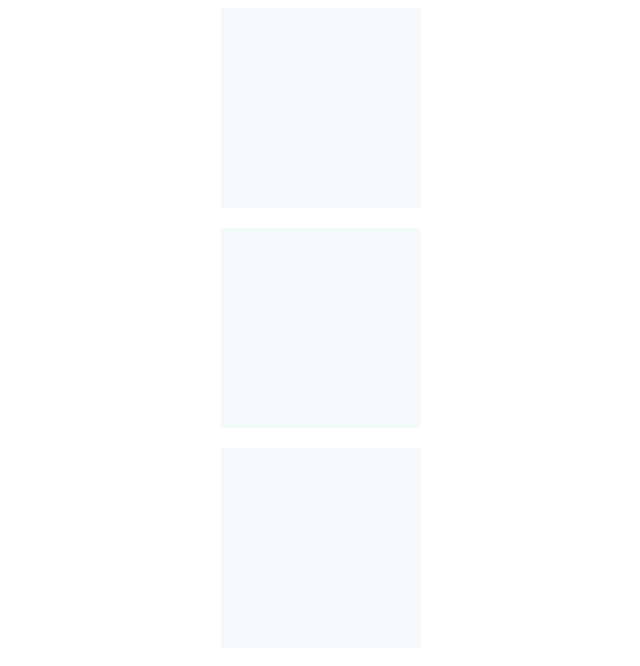
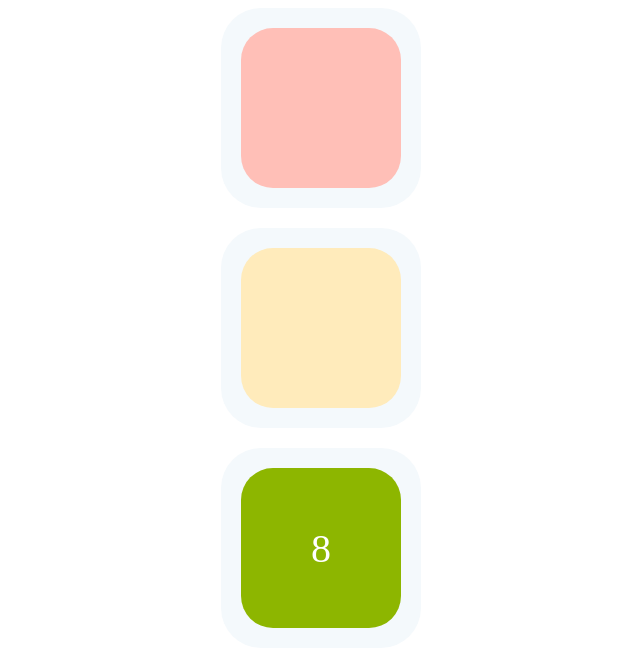
Before and after one commit to zombielovebrains/lights, a Vue app: page / in a window 1280 px wide. Shown: the top 666 px of the page, without its empty margins (319-959 px from the left). Built offline with nearby package versions, Linux system fonts and the light colour scheme.

Commit message:
add timer function

```diff
--- a/src/components/screen-list-item.vue
+++ b/src/components/screen-list-item.vue
@@ -1,13 +1,54 @@
 <template>
   <li class="screen-list__item">
-    <div class="screen-list__light" :style='this.color'></div>
+    <div class="screen-list__light" :style='{backgroundColor: currentColor}' v-if="changeColorIsActive()" >
+      <span class="screen-list__timer" v-if="currentActive">{{currentTimer}}</span>
+    </div>
   </li>
 </template>
 
 <script>
 export default {
   name: 'screenListItem',
-  props: ['color', 'paleColor', 'timer', 'id']
+  props: {
+    color: String,
+    paleColor: String,
+    timer: Number,
+    id: String,
+    isActive: Boolean
+  },
+  data() {
+    return {
+      currentColor: this.color,
+      currentActive: this.isActive,
+      currentTimer: this.timer
+    }
+  },
+  mounted() {
+    this.countDownTimer();
+  },
+  methods: {
+    changeColorIsActive() {
+      return this.currentActive ?  this.currentColor = this.color : this.currentColor = this.paleColor
+    },
+    countDownTimer() {
+      if (this.currentActive) {
+        if(this.currentTimer > 0) {
+          setTimeout(() => {
+            this.currentTimer -= 1
+            this.countDownTimer()
+            }, 1000)
+        } else {
+          this.currentActive = false
+          this.changeColor()
+        }
+      }
+    }
+  },
+  watch: {
+    currentActive() {
+      this.countDownTimer()
+    }
+  }
 }
 </script>
 
@@ -20,11 +61,19 @@ export default {
     width: 200px;
     height: 200px;
     margin-bottom: 20px;
+    border-radius: 20%;
   }
 
   .screen-list__light {
-    border-radius: 50%;
-    width: 50px;
-    height: 50px
+    border-radius: 20%;
+    width: 80%;
+    height: 80%;
+    display: flex;
+  }
+
+  .screen-list__timer {
+    font-size: 40px;
+    margin: auto;
+    color: #fff;
   }
 </style>
--- a/src/components/screen-list.vue
+++ b/src/components/screen-list.vue
@@ -20,19 +20,22 @@ export default {
           color: '#E32636',
           paleColor: '#ffbfb7',
           timer: 10,
-          id: 'red'
+          id: 'red',
+          isActive: false
         },
         {
           color: '#ffc61b',
           paleColor: '#ffebbb',
           timer: 3,
-          id: 'yellow'
+          id: 'yellow',
+          isActive: false
         },
         {
           color: '#8db600',
           paleColor: '#dde6b5',
           timer: 15,
-          id: 'green'
+          id: 'green',
+          isActive: true
         }
       ]
     }
```
